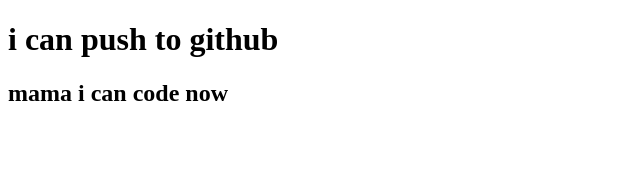
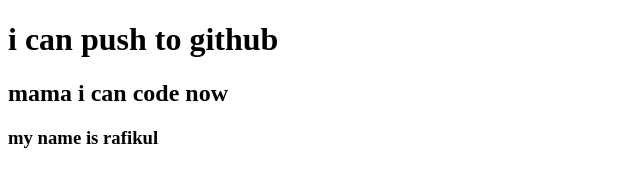
Before and after one commit to md-rafikul/mohammad-repo, a plain HTML site: page index.html in a window 1280 px wide. Shown: the whole page, without its empty margins (0-640 px from the left). Drawn offline with Linux system fonts and the light colour scheme.

Commit message:
first commit

```diff
--- a/index.html
+++ b/index.html
@@ -11,7 +11,7 @@
 <body>
     <h1>i can push to github</h1>
     <h2>mama i can code now</h2>
-
+    <h3>my name is rafikul</h3>
 </body>
 
 </html>
```
